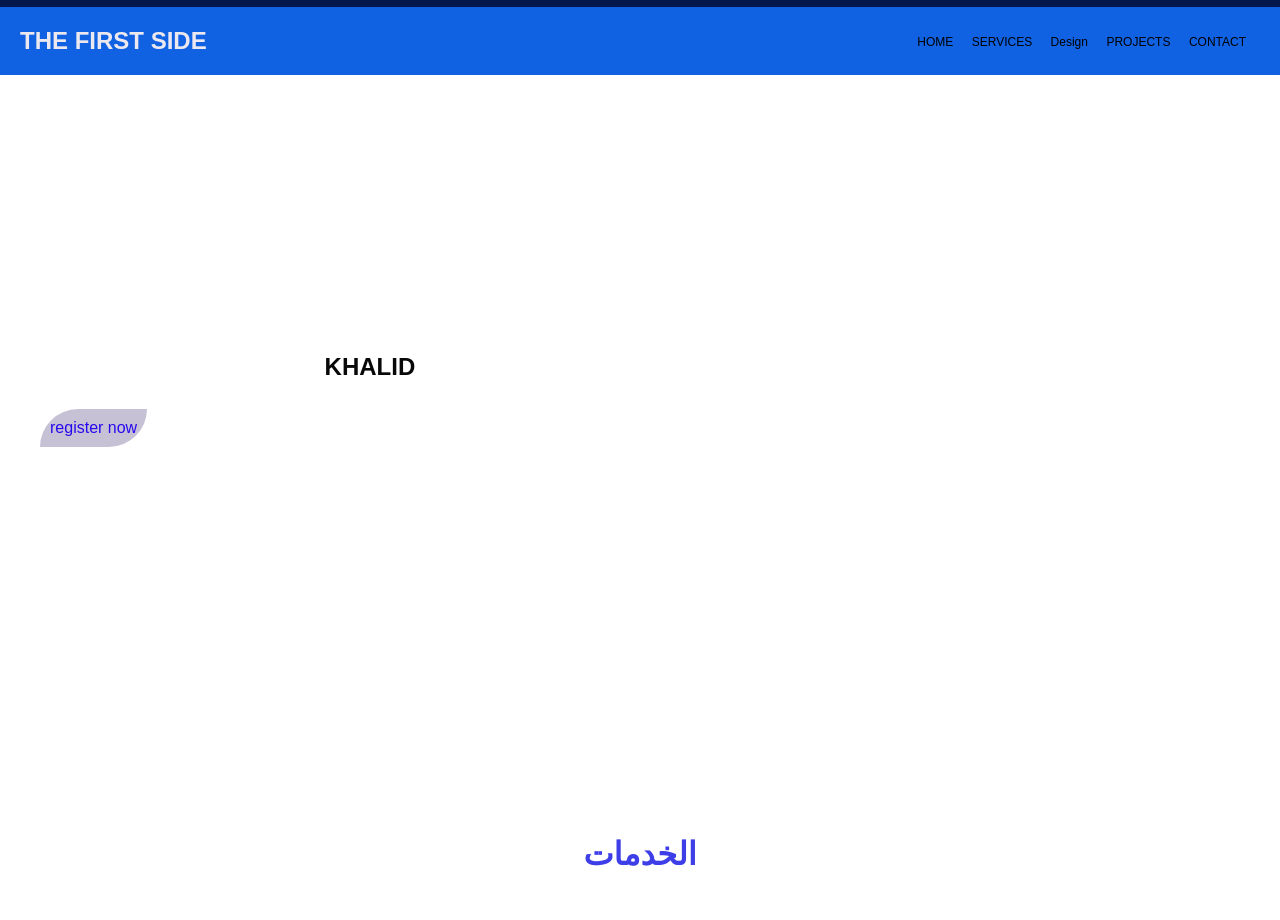
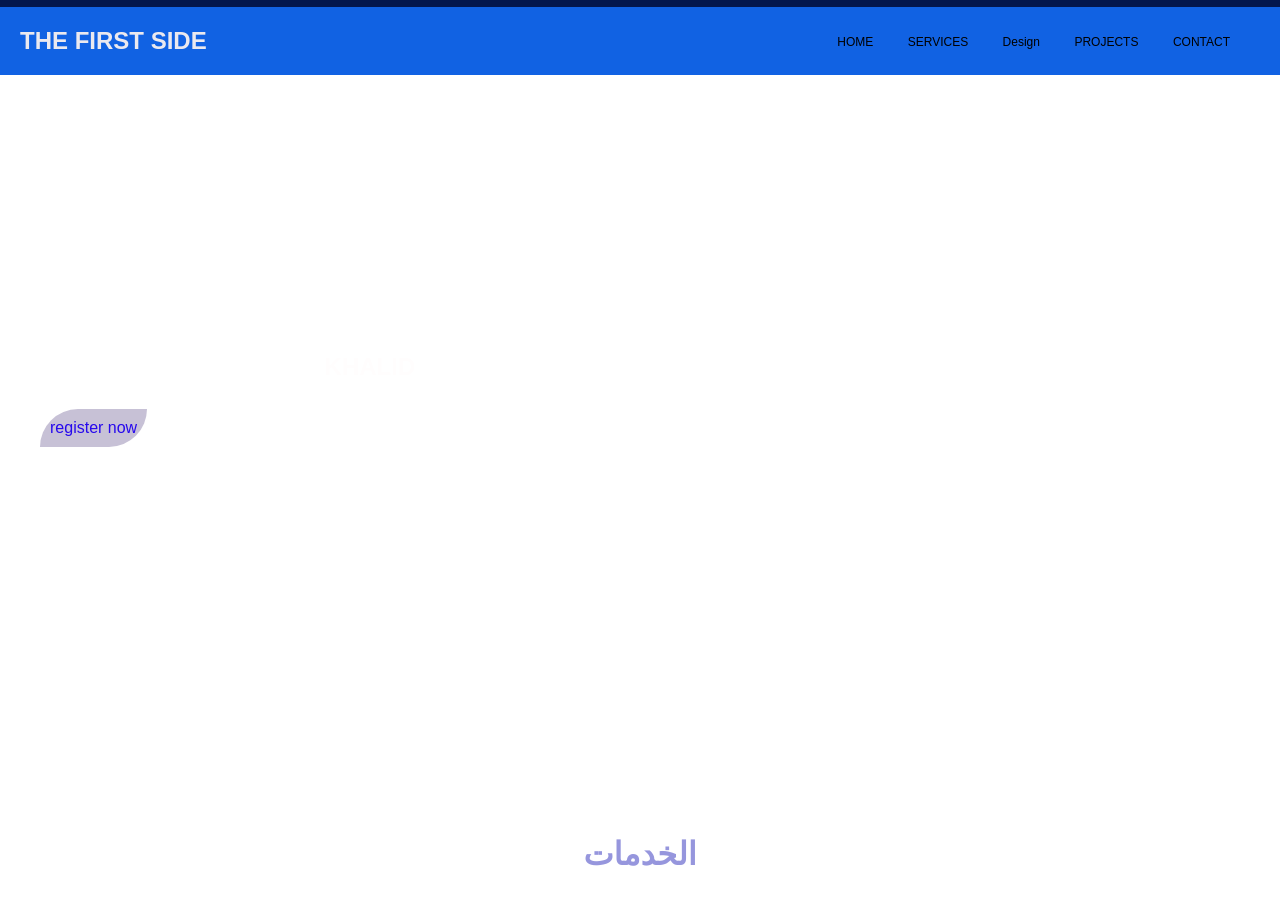
Before and after one commit to kha2368/The-first-side-office, a plain HTML site: page indx.html in a window 1280 px wide. Shown: the top 920 px of the page. Drawn offline with nearby package versions, Linux system fonts and the light colour scheme; no server answers.

Commit message:
Update style.css

```diff
--- a/style.css
+++ b/style.css
@@ -30,7 +30,7 @@ header{
 header a {
   color: rgb(0, 0, 0);
   text-decoration: none;
-  margin-right: 14px ;
+  margin-right: 30px ;
   font-size: 25px;
   transition: ease 1s;
   font-size: 12px;
@@ -61,7 +61,7 @@ header a:hover{
   margin-left: 40px;
 }
 .carsour span{
-  color: rgb(8, 8, 8);
+  color: rgb(255, 253, 253);
 }
 .carsour a {
   color: rgb(39, 9, 237);
@@ -82,7 +82,7 @@ header a:hover{
   text-align: center;
   margin: 35px 0px ;
   font-size: 2rem;
-  color: rgb(62, 62, 232);
+  color: rgb(150, 150, 221);
 
 }
 
@@ -169,7 +169,7 @@ header a:hover{
   margin-right:30px;
   border-radius: 10px;
   box-shadow: 0px 0px 2px rgb(0, 0, 0 40%);
-  overflow: hidden
+
 
 
 }
```
